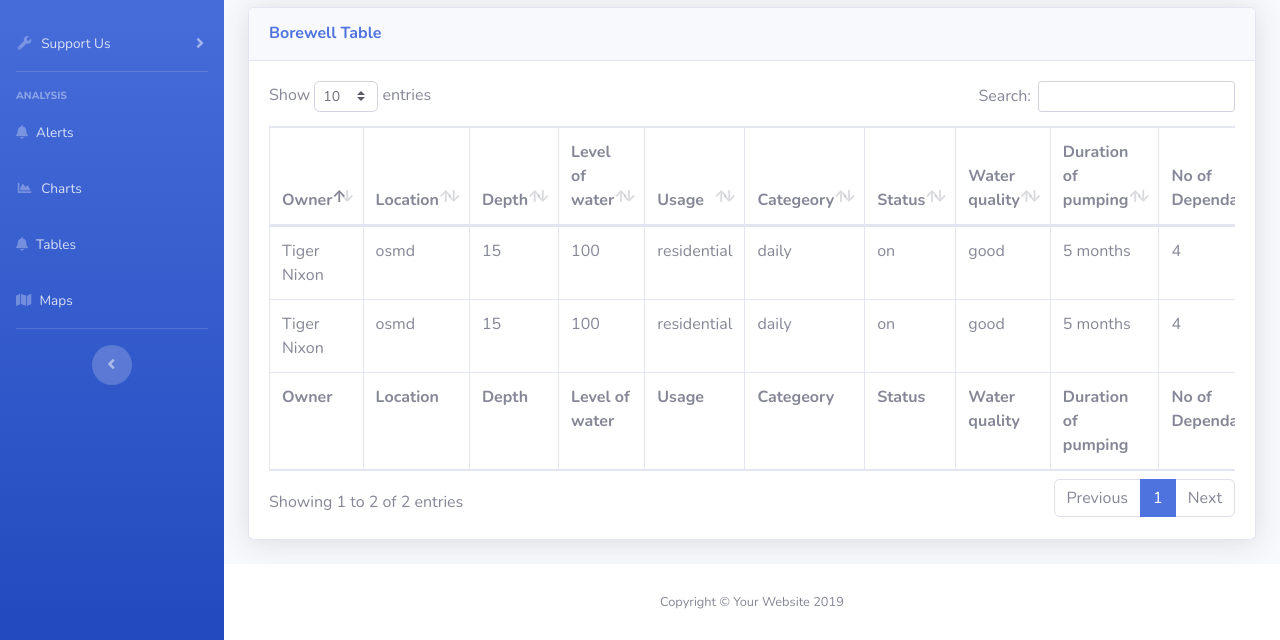
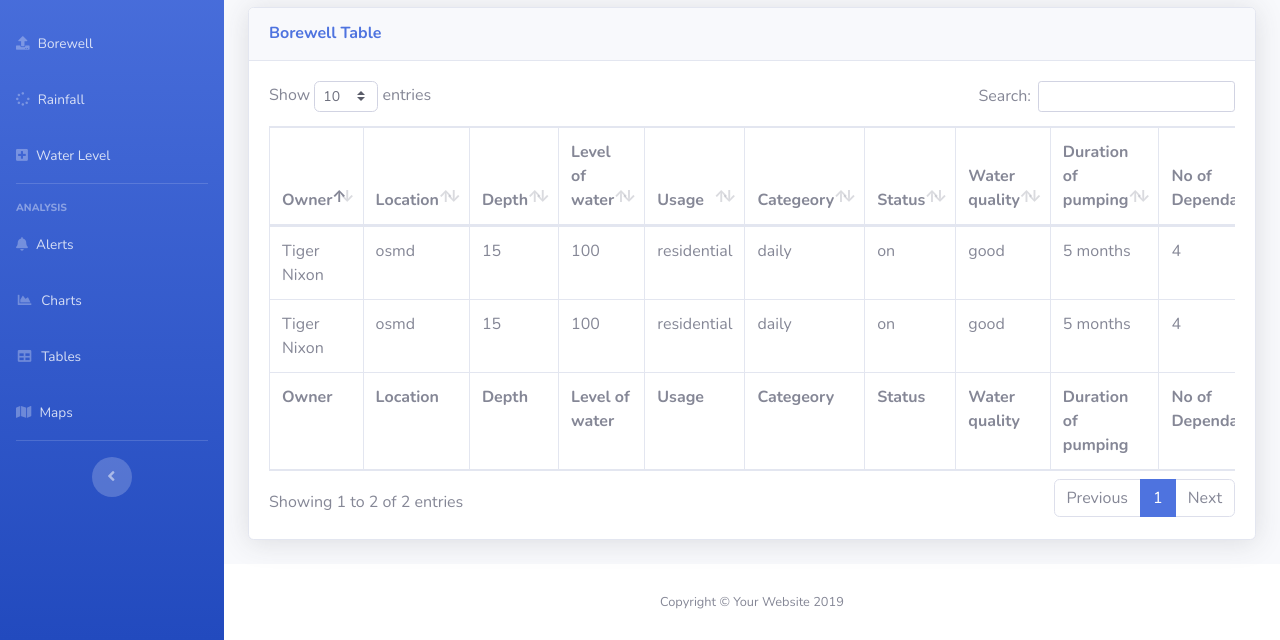
Before and after one commit to tayyabsayyad/mahabhujalDashboard, a website with bundled scripts: page tables.html in a window 1280 px wide. Shown: the part 276-916 px from the top of the page. Built offline with nearby package versions, Linux system fonts and the light colour scheme.

Commit message:
borewells rainfall and water level added in sidebar on every page

```diff
--- a/tables.html
+++ b/tables.html
@@ -117,7 +117,7 @@
           </div>
         </li>
 
-        <!-- Nav Item - Utilities Collapse Menu -->
+        <!-- Nav Item - Utilities Collapse Menu
         <li class="nav-item">
           <a class="nav-link collapsed" href="#" data-toggle="collapse" data-target="#collapseUtilities" aria-expanded="true" aria-controls="collapseUtilities">
             <i class="fas fa-fw fa-wrench"></i>
@@ -128,13 +128,34 @@
               <h6 class="collapse-header">Surveys:</h6>
               <a class="collapse-item" href="#">Borewells</a>
               <a class="collapse-item" href="#">Rainfall</a>
-             <!--<a class="collapse-item" href="utilities-color.html">Colors</a>
+             <a class="collapse-item" href="utilities-color.html">Colors</a>
               <a class="collapse-item" href="utilities-border.html">Borders</a>
               <a class="collapse-item" href="utilities-animation.html">Animations</a>
-              <a class="collapse-item" href="utilities-other.html">Other</a>-->
+              <a class="collapse-item" href="utilities-other.html">Other</a>
             </div>
           </div>
-        </li>
+        </li> -->
+        <!-- Nav Item - BoreWell -->
+ <li class="nav-item">
+    <a class="nav-link" href="#">
+      <i class="fas fa-upload"></i>
+      <span>Borewell</span></a>
+  </li>
+
+   <!-- Nav Item - Rainfall -->
+ <li class="nav-item">
+    <a class="nav-link" href="#">
+      <i class="fas fa-spinner"></i>
+      <span>Rainfall</span></a>
+  </li>
+
+   <!-- Nav Item - Water Level -->
+ <li class="nav-item">
+    <a class="nav-link" href="#">
+      <i class="fa fa-plus-square"></i>
+      <span>Water Level</span></a>
+  </li>
+
 
         <!-- Divider -->
         <hr class="sidebar-divider">
@@ -162,7 +183,7 @@
         <!-- Nav Item - Tables -->
         <li class="nav-item">
           <a class="nav-link" href="tables.html">
-            <i class="fas fa-bell"></i>
+            <i class="fas fa-fw fa-table"></i>
             <span>Tables</span></a>
         </li>
 
```
Also changed, not shown: charts.html (+28 -5 lines), index.html (+33 -4 lines), maps.html (+27 -5 lines).
